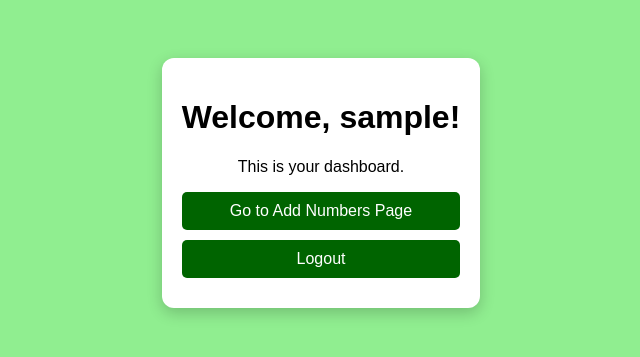
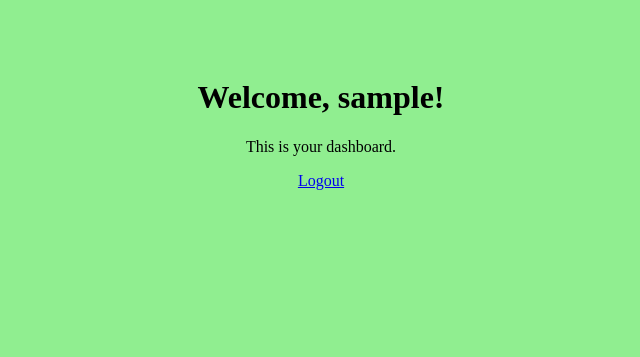
Before and after one commit to Alwinyuho/new-flask-app, a Flask app: page /dashboard in a window 1280 px wide. Shown: the top 357 px of the page, without its empty margins (319-959 px from the left). Run offline with Flask 3, Linux system fonts and the light colour scheme; the visitor is signed in with stand-in values (Sample User, id 1).

Commit message:
Update dashboard.html

```diff
--- a/templates/dashboard.html
+++ b/templates/dashboard.html
@@ -3,40 +3,12 @@
 <head>
     <title>Dashboard</title>
     <style>
-        body {
-            background-color: lightgreen;
-            font-family: Arial, sans-serif;
-            text-align: center;
-            padding: 50px;
-        }
-        .container {
-            background: white;
-            padding: 20px;
-            border-radius: 12px;
-            box-shadow: 0 5px 15px rgba(0, 0, 0, 0.2);
-            display: inline-block;
-        }
-        a {
-            display: block;
-            margin: 10px 0;
-            padding: 10px;
-            text-decoration: none;
-            background: darkgreen;
-            color: white;
-            border-radius: 5px;
-        }
-        a:hover {
-            background: limegreen;
-        }
+        body { background-color: lightgreen; text-align: center; padding: 50px; }
     </style>
 </head>
 <body>
-    <div class="container">
-        <h1>Welcome, {{ username }}!</h1>
-        <p>This is your dashboard.</p>
-
-        <a href="{{ url_for('add_number') }}">Go to Add Numbers Page</a>
-        <a href="{{ url_for('logout') }}">Logout</a>
-    </div>
+    <h1>Welcome, {{ username }}!</h1>
+    <p>This is your dashboard.</p>
+    <a href="{{ url_for('logout') }}">Logout</a>
 </body>
 </html>
```
